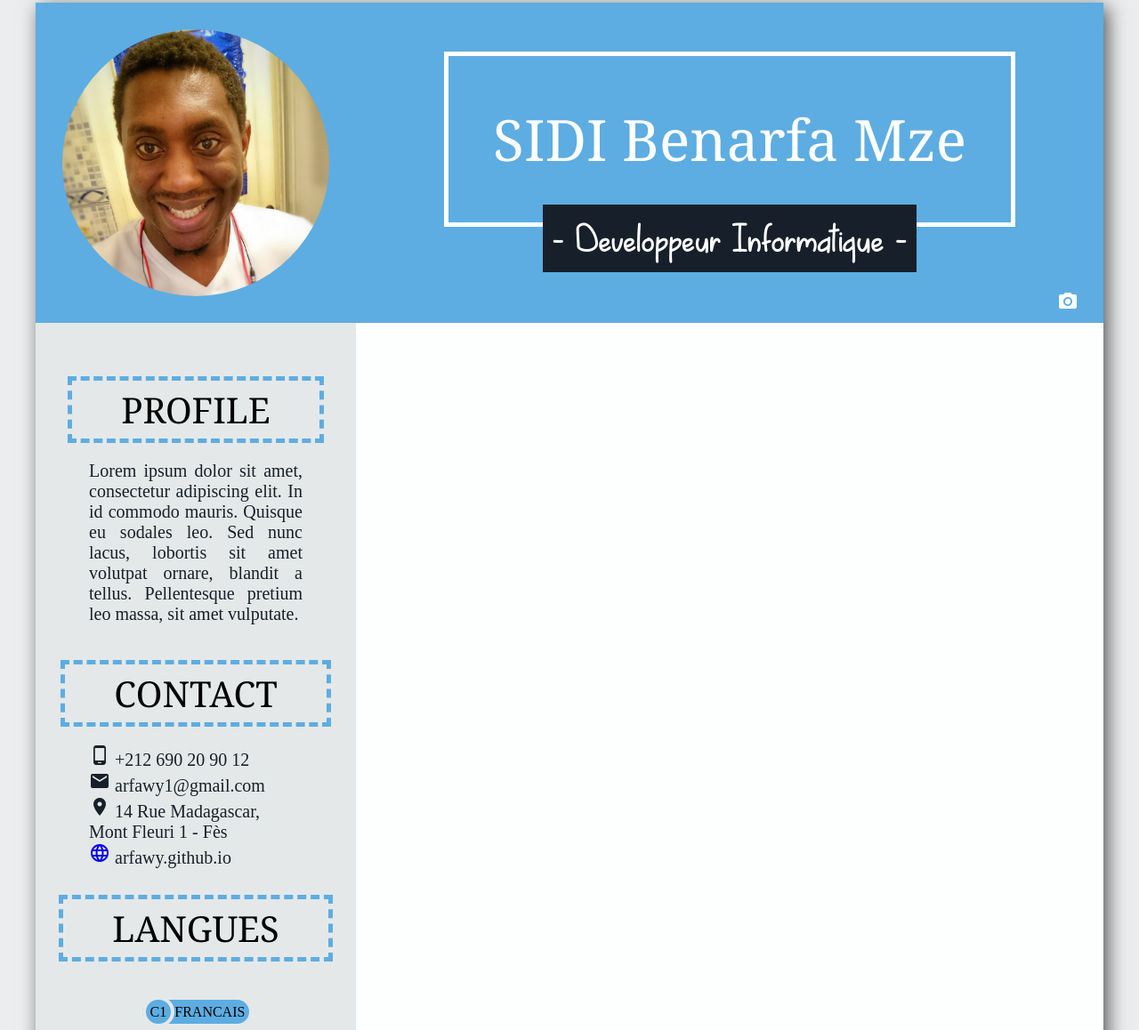
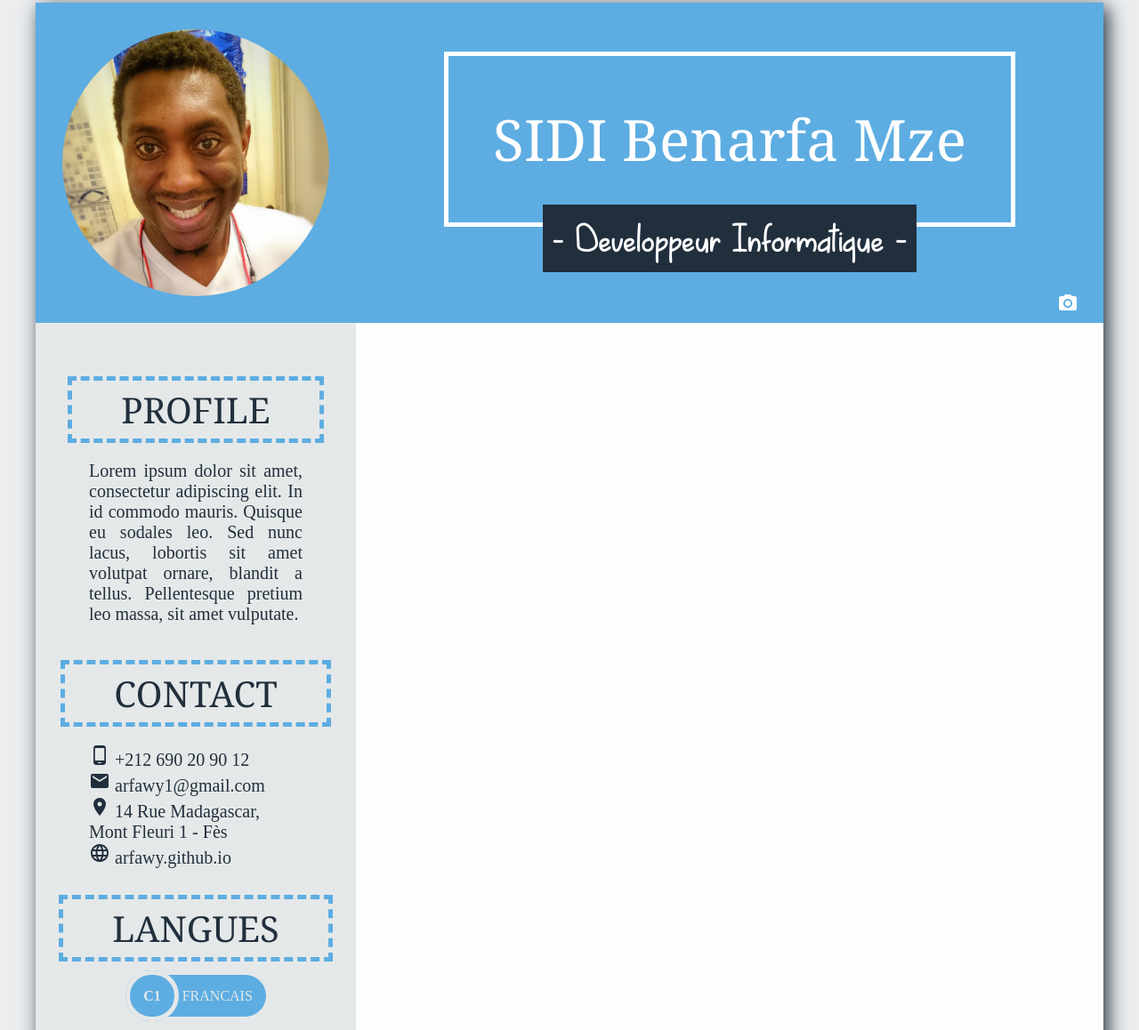
Before and after one commit to arfawy/arfawy.github.io, a plain HTML site: page index.html in a window 1280 px wide. Shown: the part 25-1183 px from the top of the page at 89% size. Drawn offline with Linux system fonts and the light colour scheme.

Commit message:
Langue update

```diff
--- a/index.html
+++ b/index.html
@@ -40,9 +40,8 @@
             </div>
             <span id="langue" class="info">LANGUES</span>
             <div id="info_langue">
-                <br/>
                 <span class="langue">
-                    <span class="langue_logo">C1</span>FRANCAIS<br/>
+                    <span class="langue_logo">C1</span><span class="langue_name"> FRANCAIS</span>
                 </span>
             </div>
         </div>
--- a/style.css
+++ b/style.css
@@ -1,6 +1,16 @@
 @font-face {
     font-family: SpringisComing;
     src: url(font/SpringisComing.ttf);
+}
+
+:root{
+    --main-color: #212F3D;
+    --theme-color: #5DADE2;
+    --info-bg-color:#E5E8E8;
+}
+
+*{
+    color: var(--main-color);
 }
 
 body{
@@ -11,19 +21,19 @@ body{
     height: 1800px;
     width: 1200px;
     margin: auto;
-    box-shadow: 5px 5px 20px #555;
+    box-shadow: 5px 5px 20px var(--main-color);
 }
 
 #banner{
     height: 360px;
     width: 1200px;
-    background-color: #5DADE2;
+    background-color: var(--theme-color);
 }
 #info{
     float: left;
     height: 1440px;
     width: 360px;
-    background-color: #E5E8E8;
+    background-color: var(--info-bg-color);
     text-align: center;
 }
 #details{
@@ -79,13 +89,13 @@ body{
     top: 150px;
     color: white;
     font-family: SpringisComing;
-    background-color: #17202A;
+    background-color: var(--main-color);
     padding: 10px;
     margin:  -20px 200px 200px 200px;
     font-size: 50px;
 }
 
-#capture_logo{
+#capture_logo i{
     position: relative;
     color: white;
     top: 180px;
@@ -100,7 +110,7 @@ body{
 
 .info{
     border-style: dashed;
-    border-color: #5DADE2;
+    border-color: var(--theme-color);
     border-width: 5px;
     font-size: 40px;
     font-family: Cambria, Cochin, Georgia, Times, 'Times New Roman', serif;
@@ -119,7 +129,7 @@ body{
 }
 
 #info_text{
-    color: #17202A;
+    color: var(--main-color);
     position: relative;
     top: 100px;
     margin: auto 60px 20px 60px;
@@ -127,7 +137,7 @@ body{
     text-align: justify;
 }
 #info_contact{
-    color: #17202A;
+    color: var(--main-color);
     position: relative;
     top: 160px;
     margin: auto 60px 20px 60px;
@@ -145,19 +155,25 @@ body{
     top: 220px;
 }
 
-.langue{
-    background-color: #5DADE2;
-    padding: 5px;
-    padding-left: 0px;
-    border-radius: 30px;
-    overflow: hidden;
+.langue *{
+    color: var(--info-bg-color);
 }
 
 .langue_logo{
-    padding: 5px;
-    margin-left: 0px;
+    background-color: var(--theme-color);
+    padding: 15px;
+    border-radius: 30px;
     border-style: solid;
-    border-color: #E5E8E8;
-    border-width: 4px;
+    border-width: 5px;
+    border-color: var(--info-bg-color);
+    overflow: hidden;
+    font-weight: bold;
+
+}
+
+.langue{
+    background-color: var(--theme-color);
+    padding: 15px;
+    padding-left: 0px;
     border-radius: 30px;
 }
```
